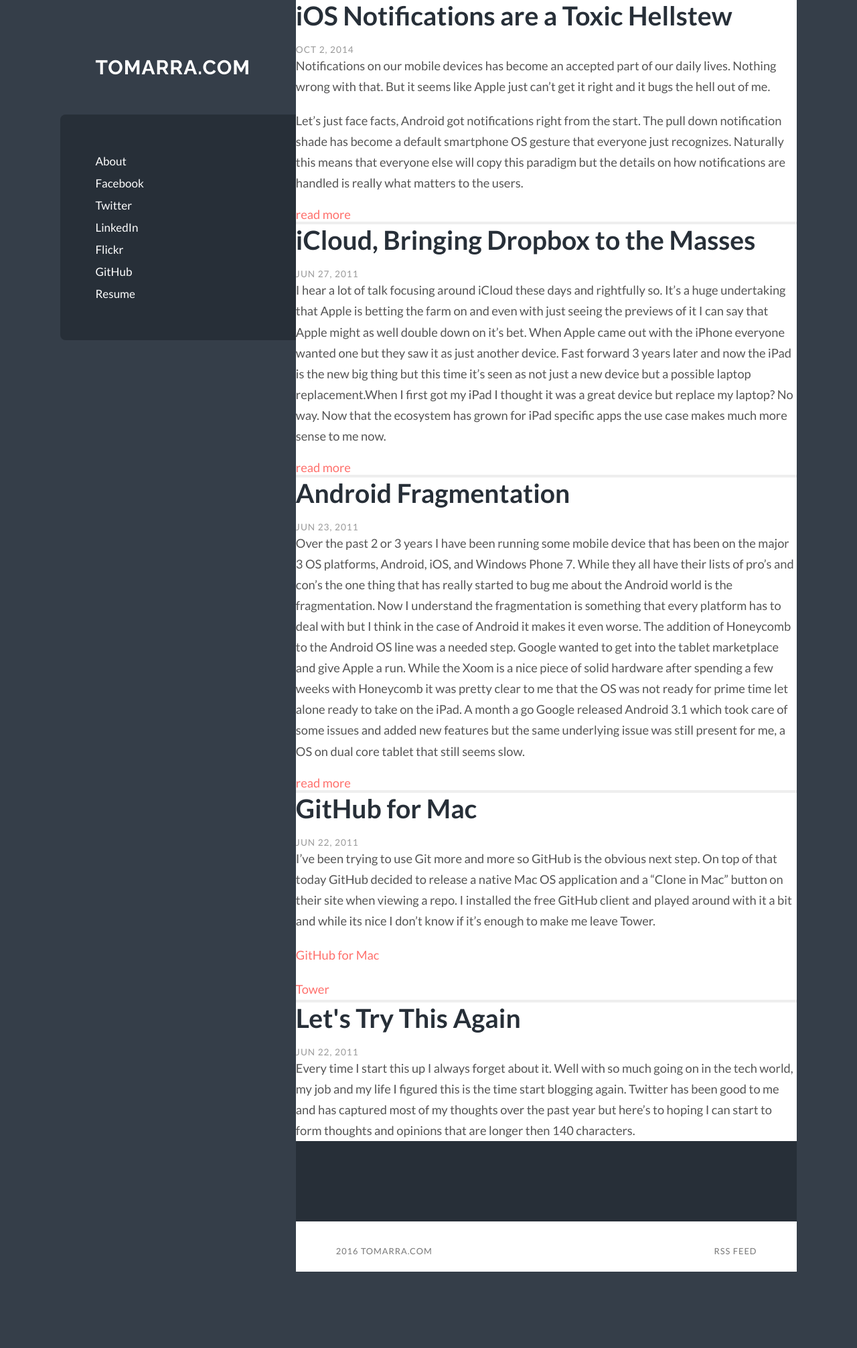
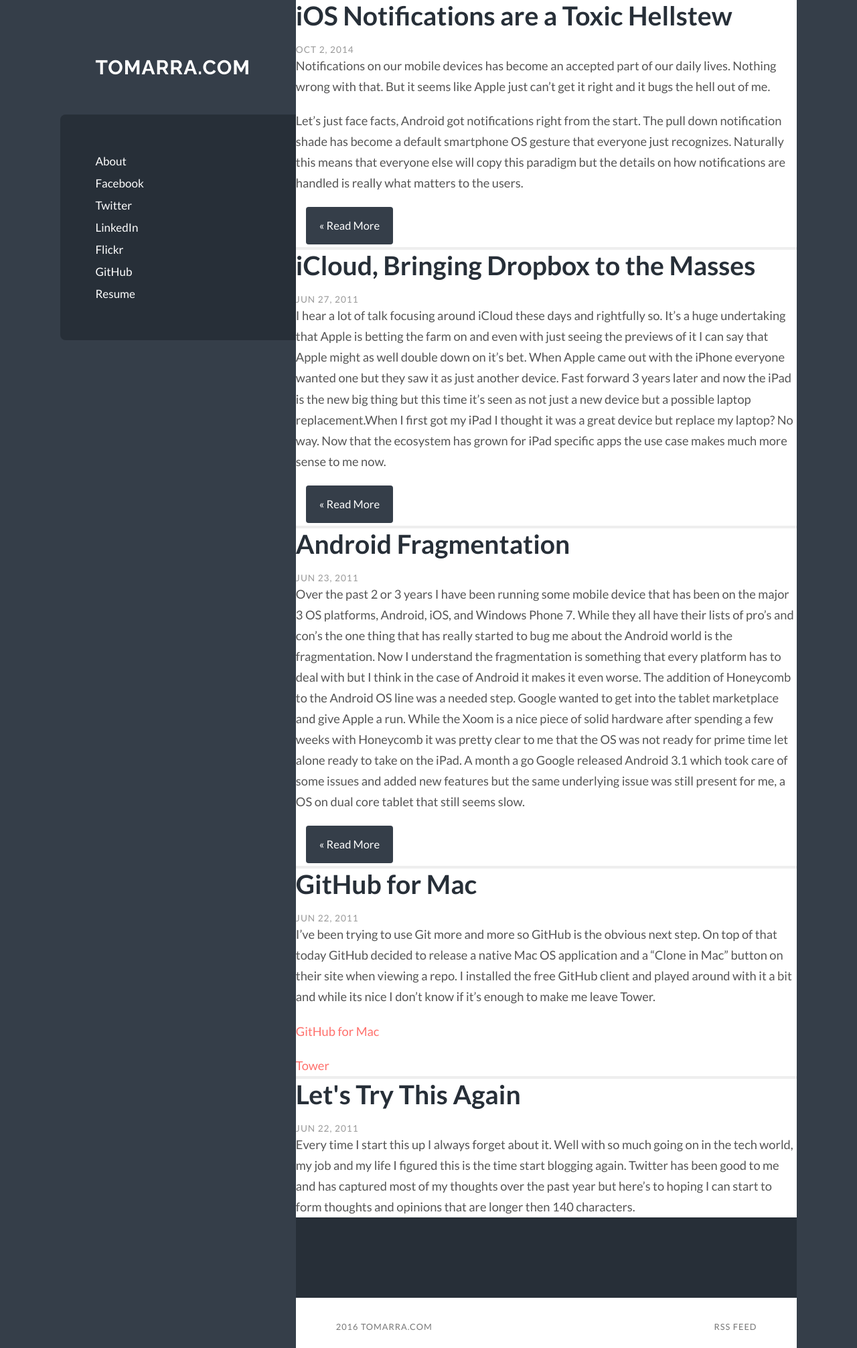
Before and after one commit to tomarra/tomarra.github.io, a Jekyll site: the page built from index.html, in a window 1280 px wide. Shown: the whole page at 67% size. Built offline with Jekyll 4.4.1, drawn with Linux system fonts in a browser that asks for light colours; before the commit the page ends 1899 px from its top, so only the background shows below that.

Commit message:
Better Read More button

```diff
--- a/css/wilson.css
+++ b/css/wilson.css
@@ -1581,8 +1581,8 @@
 
 
 .archive-nav {
-	padding: 7% 8%;
-	background: #EEE;
+	padding: 0% 8% 8% 2%;
+	/*background: #EEE;*/
 	font-size: 0.9em;
 }
 
--- a/index.html
+++ b/index.html
@@ -16,7 +16,9 @@
             {{ post.content | split:'<!--break-->' | first }}
 
             {% if post.content contains '<!--break-->' %}
-              <a href="{{ post.url }}">read more</a>
+              <div class="archive-nav">
+                <a href="{{ post.url }}" class="post-nav-older">« Read More</a>
+              </div>
             {% endif %}
           </div>
       </div>
```
